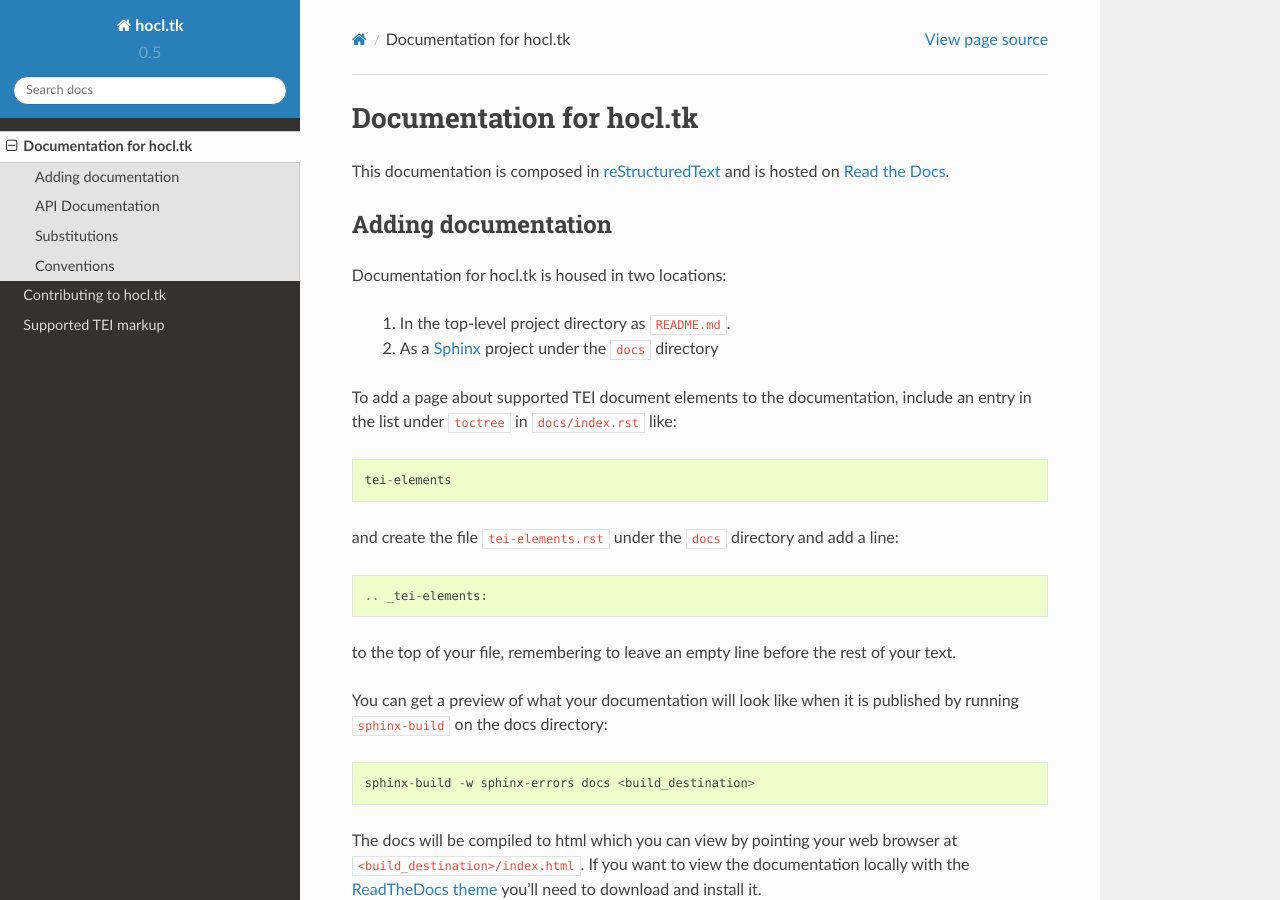
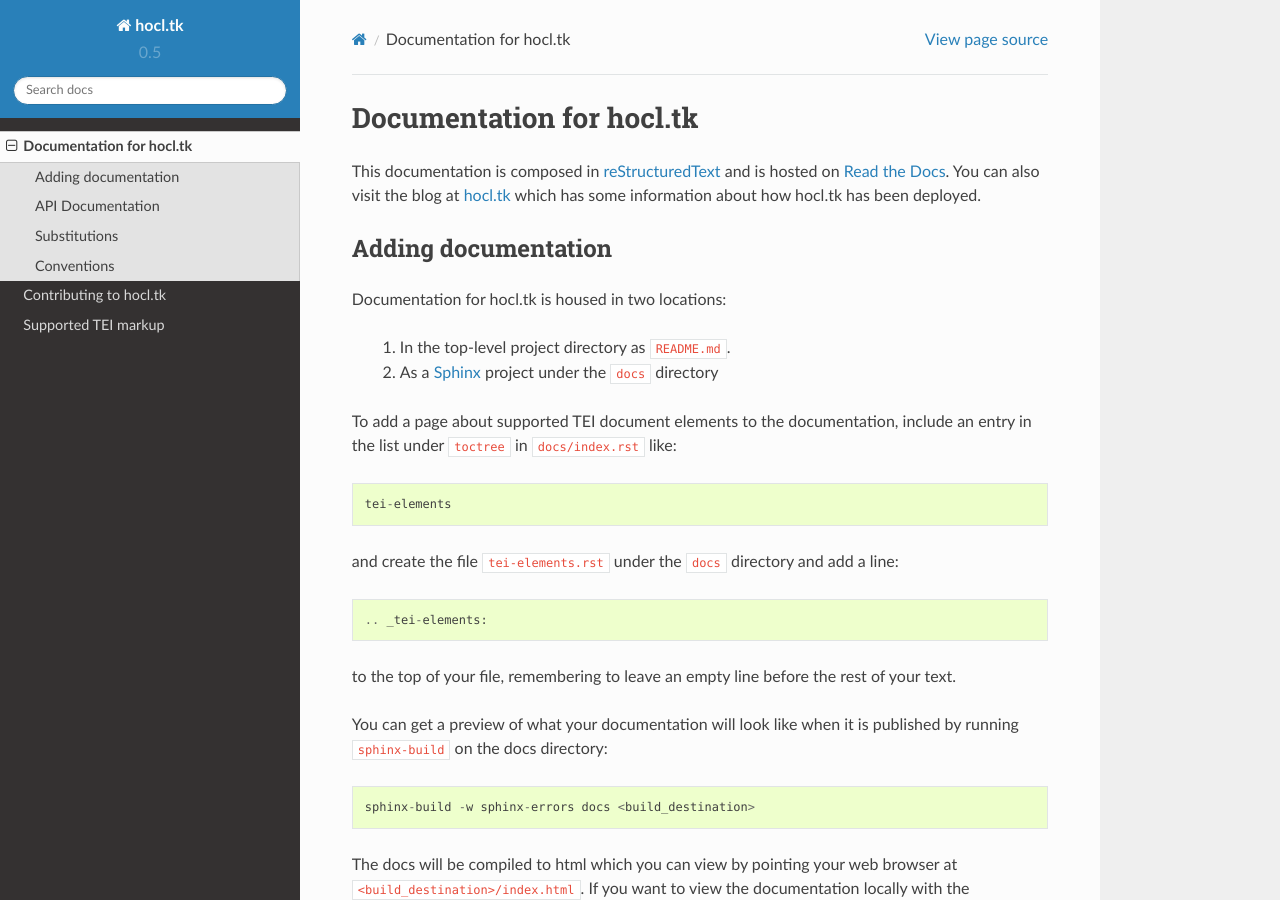
Before and after one commit to hoccleve-archive/hocl.tk, a Sphinx documentation site: the page built from docs/docs.rst, in a window 1280 px wide and 900 px high. Built offline with Sphinx 7.4.7 and the Read the Docs theme 2.0.0, drawn with Linux system fonts in a browser that asks for light colours.

Commit message:
More clarification in docs

```diff
--- a/docs/docs.rst
+++ b/docs/docs.rst
@@ -4,7 +4,7 @@
 Documentation for hocl.tk
 =========================
 
-This documentation is composed in reStructuredText_ and is hosted on `Read the Docs`_.
+This documentation is composed in reStructuredText_ and is hosted on `Read the Docs`_. You can also visit the blog at `<hocl.tk>`_ which has some information about how hocl.tk has been deployed.
 
 .. _reStructuredText: http://docutils.sourceforge.net/docs/ref/rst/restructuredtext.html
 .. _Read the Docs: http://hocltk.readthedocs.org/en/latest/
```
Also changed, not shown: README.md (+7 -1 lines).
